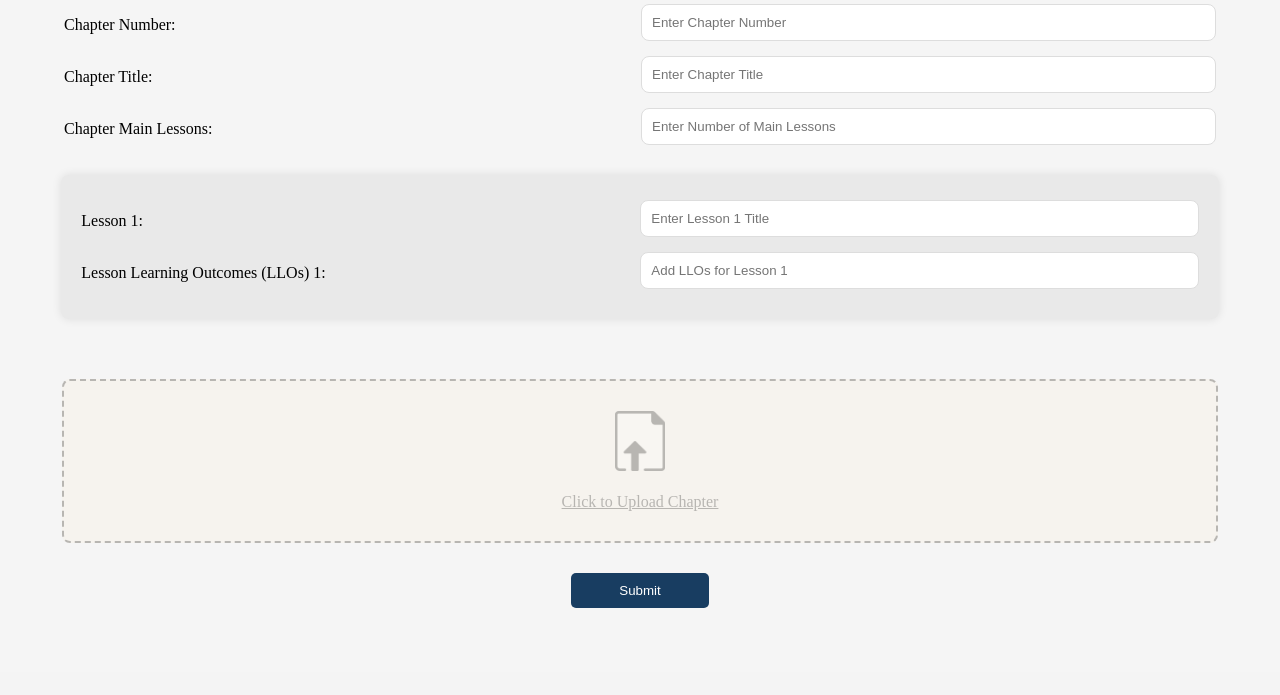
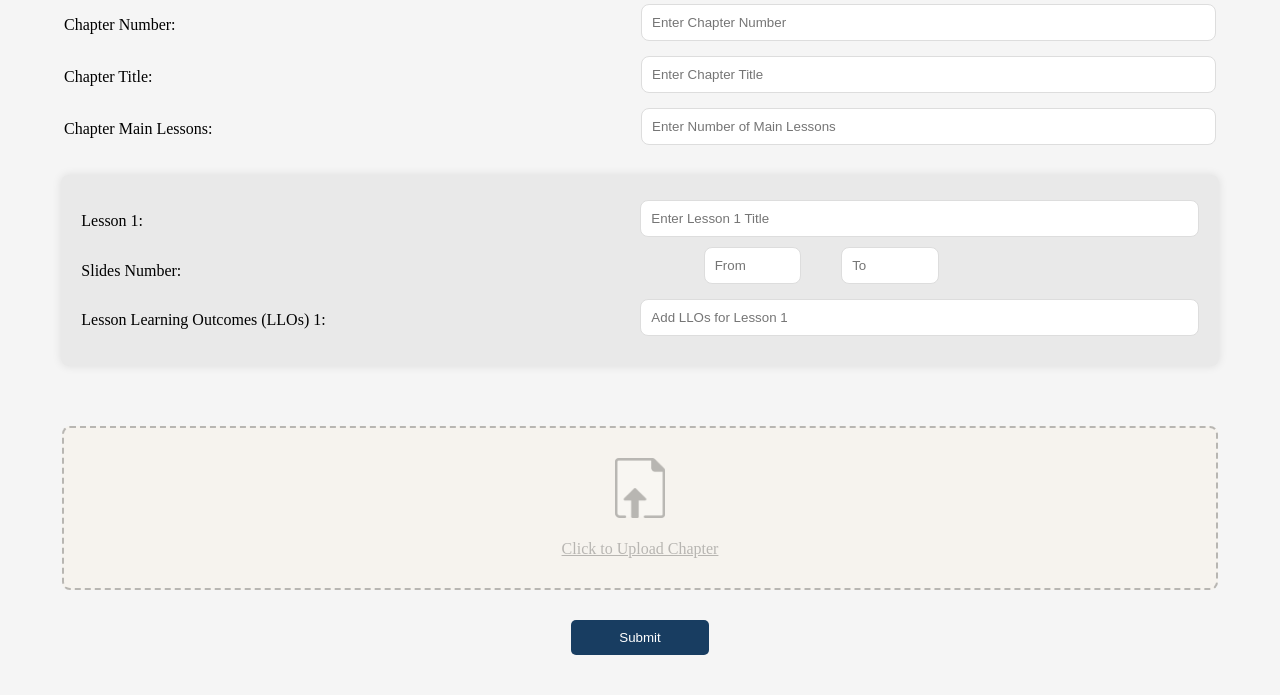
Before and after one commit to SabahBaothman/Tamakan, a PHP site: page /addChapter.php in a window 1280 px wide. Shown: the part 235-930 px from the top of the page. Before the commit the page ends 843 px from the top, so only its background shows below. Run offline with PHP 8.4, Linux system fonts and the light colour scheme; the visitor is signed in with stand-in values (Sample User, id 1).

Commit message:
Modify Front-end of Add Chapter

```diff
--- a/pages/addChapter.php
+++ b/pages/addChapter.php
@@ -117,10 +117,18 @@ if ($_SERVER['REQUEST_METHOD'] == 'POST') {
                         <input type="text" id="lesson-title-1" name="lesson_title_1" placeholder="Enter Lesson 1 Title" required>
                     </div>
                     <div class="input-block">
+                        <label for="slides-number-1">Slides Number:</label>
+                        <div class="slides-block">
+                            <input type="number" id="slides-from-1" name="slides_from_1" class="slides-input" placeholder="From" required>
+                            <input type="number" id="slides-to-1" name="slides_to_1" class="slides-input" placeholder="To" required>
+                        </div>
+                    </div>
+                    <div class="input-block">
                         <label for="llo-1">Lesson Learning Outcomes (LLOs) 1:</label>
                         <input type="text" id="llo-1" name="llo_1" placeholder="Add LLOs for Lesson 1" required>
                     </div>
                 </div>
+
             </div>
 
             <!-- Upload File -->
@@ -143,7 +151,7 @@ if ($_SERVER['REQUEST_METHOD'] == 'POST') {
     // Get the container for the lessons
     const addLlos = document.getElementById('add-llos');
     // Get the current number of lesson input blocks
-            const currentLessonCount = addLlos.children.length / 2;
+    const currentLessonCount = addLlos.children.length / 3;
 
     // Check if the entered value is a valid number and greater than the current number of lessons
     if (!isNaN(numLessons) && numLessons > currentLessonCount) {
@@ -172,6 +180,40 @@ if ($_SERVER['REQUEST_METHOD'] == 'POST') {
             // Append lesson title div to the container
             addLlos.appendChild(lessonTitleDiv);
 
+            // Create a div for Slides Number input block
+            const slidesDiv = document.createElement('div');
+            slidesDiv.classList.add('input-block');
+
+            // Create label for Slides Number
+            const slidesLabel = document.createElement('label');
+            slidesLabel.setAttribute('for', 'slides-number-' + i);
+            slidesLabel.textContent = 'Slides Number:';
+
+            // Create input fields for Slides Number
+            const slidesBlockDiv = document.createElement('div');
+                    slidesBlockDiv.classList.add('slides-block');
+
+                    const slidesFromInput = document.createElement('input');
+                    slidesFromInput.setAttribute('type', 'number');
+                    slidesFromInput.setAttribute('id', 'slides-from-' + i);
+                    slidesFromInput.setAttribute('name', 'slides_from_' + i);
+                    slidesFromInput.setAttribute('placeholder', 'From');
+                    slidesFromInput.classList.add('slides-input');
+
+                    const slidesToInput = document.createElement('input');
+                    slidesToInput.setAttribute('type', 'number');
+                    slidesToInput.setAttribute('id', 'slides-to-' + i);
+                    slidesToInput.setAttribute('name', 'slides_to_' + i);
+                    slidesToInput.setAttribute('placeholder', 'To');
+                    slidesToInput.classList.add('slides-input');
+
+                    slidesBlockDiv.appendChild(slidesFromInput);
+                    slidesBlockDiv.appendChild(slidesToInput);
+
+                    slidesDiv.appendChild(slidesLabel);
+                    slidesDiv.appendChild(slidesBlockDiv);
+                    addLlos.appendChild(slidesDiv);
+
             // Create a div for LLO input block
             const lloDiv = document.createElement('div');
             lloDiv.classList.add('input-block');
@@ -197,6 +239,7 @@ if ($_SERVER['REQUEST_METHOD'] == 'POST') {
         }
     }
 });
+
     </script>
 </body>
 </html>
--- a/style.css
+++ b/style.css
@@ -428,6 +428,8 @@ margin-top: -6.7%;
 }
 
 /* --------------- ADD CHAPTER PAGE -------------- */
+
+
 .add-chapter-container {
             padding: 50px;
         }
@@ -484,6 +486,19 @@ margin-top: -6.7%;
 
         .input-block input, .input-block label {
             width: 48%;
+        }
+
+        .slides-block {
+            width: 100%;
+            display: flex;
+            justify-content: center;
+            align-items: center;
+
+        }
+
+        .slides-block input {
+            width: 10%;
+            margin: auto 20px;
         }
 
         #add-llos {
```
Lines whose indentation alone changed are shown as unchanged.
